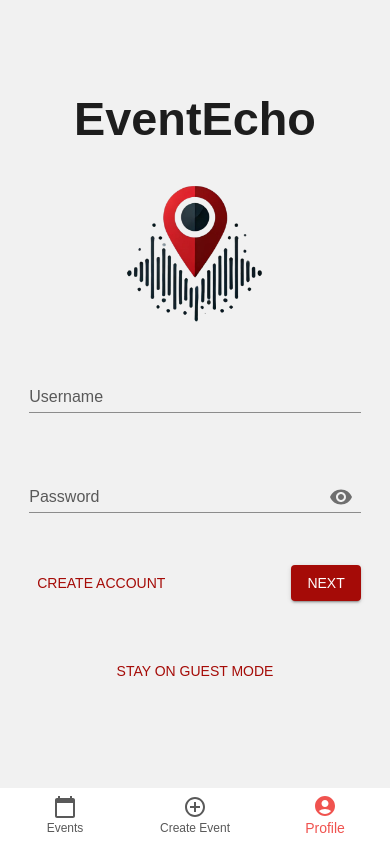
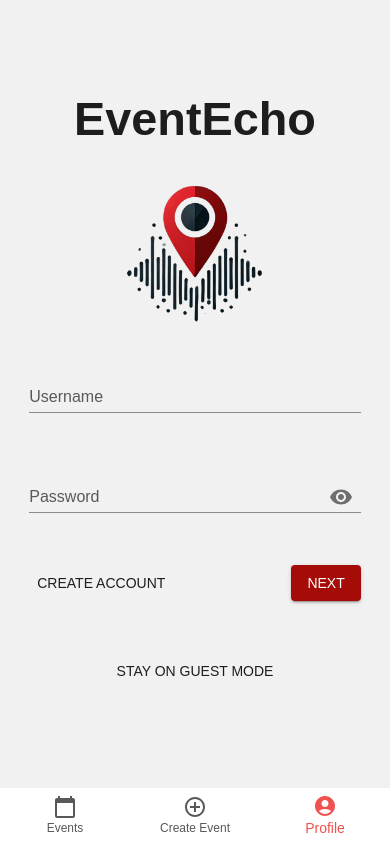
Before and after one commit to Winsthai/EventEcho, a React app in the folder client/: page /login in a window 390 px wide. Built offline with nearby package versions, Linux system fonts and the light colour scheme; the HTML template or start-up script is replaced by a standard one.

Commit message:
fix: colors for mobile buttons

```diff
--- a/client/src/Components/LoginPage/LoginPage.jsx
+++ b/client/src/Components/LoginPage/LoginPage.jsx
@@ -49,11 +49,13 @@ const LoginPage = () => {
               direction="row"
               id="loginButtonStack"
             >
-              <Button variant="text" onClick={() => handleClick("/signUp")}>Create Account</Button>
+              <Button variant="text" color="tertiary" onClick={() => handleClick("/signUp")}>Create Account</Button>
               <Button variant="contained">Next</Button>
             </Stack>
 
-            <Button variant="text">Stay on Guest Mode</Button>
+            <Box>
+              <Button variant="text" color="tertiary">Stay on Guest Mode</Button>
+            </Box>
           </Stack>
         </Box>
       </Box>
--- a/client/src/Components/LoginPage/LoginPageStyles.css
+++ b/client/src/Components/LoginPage/LoginPageStyles.css
@@ -1,5 +1,3 @@
-
-
 #loginBox {
     width: 100%;
     height: 100%;
```
